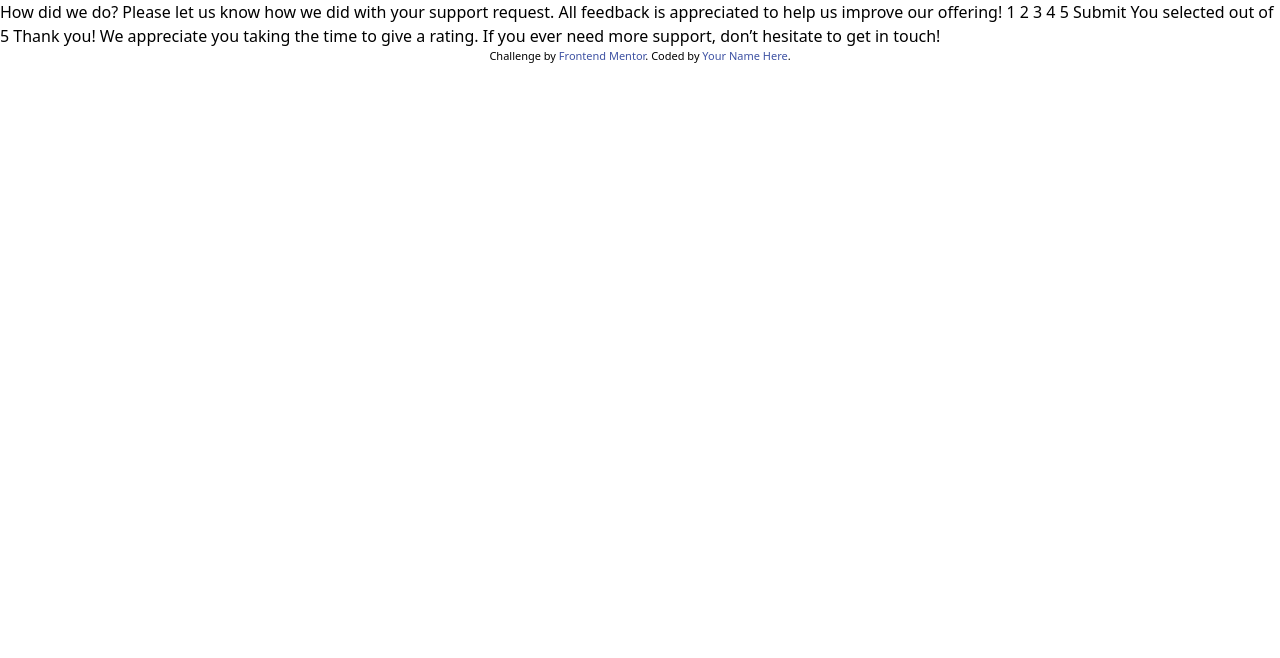
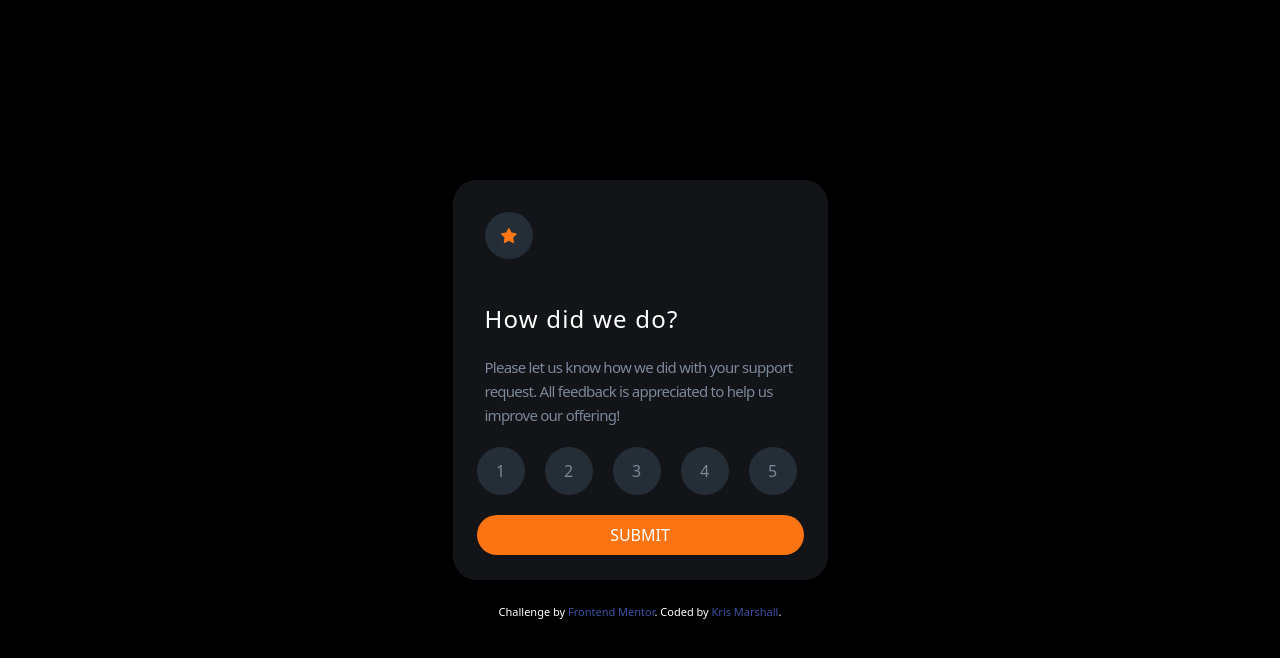
Before and after one commit to RflctnOfU/Interactive-Rating-Component, a website: page index.html in a window 1280 px wide. Drawn offline with Linux system fonts and the light colour scheme.

Commit message:
styling of component mostly complete - need to add js now

```diff
--- a/index.html
+++ b/index.html
@@ -11,7 +11,13 @@
       sizes="32x32"
       href="./images/favicon-32x32.png"
     />
-    <link href="/dist/output.css" rel="stylesheet" />
+    <link href="./dist/output.css" rel="stylesheet" />
+    <link rel="preconnect" href="https://fonts.googleapis.com" />
+    <link rel="preconnect" href="https://fonts.gstatic.com" crossorigin />
+    <link
+      href="https://fonts.googleapis.com/css2?family=Fraunces:wght@700&family=Montserrat:wght@500;700&family=Outfit:wght@400;700&family=Overpass:wght@400;700&family=Titillium+Web:wght@200&display=swap"
+      rel="stylesheet"
+    />
 
     <title>Frontend Mentor | Interactive rating component</title>
 
@@ -26,16 +32,74 @@
       }
     </style>
   </head>
-  <body>
+  <body class="bg-black h-screen flex flex-col justify-center items-center">
     <!-- Rating state start -->
-
-    How did we do? Please let us know how we did with your support request. All
-    feedback is appreciated to help us improve our offering! 1 2 3 4 5 Submit
+    <div
+      class="w-[375px] h-[400px] rounded-3xl bg-[hsl(216_12%_8%)] flex flex-col gap-5 p-2"
+      id="main"
+    >
+      <div class="w-12 m-6">
+        <div class="p-4 rounded-full bg-[hsl(213_19%_18%)]">
+          <img src="./images/icon-star.svg" alt="" />
+        </div>
+      </div>
+      <h2 class="text-white ml-4 pl-2 text-2xl tracking-wider">
+        How did we do?
+      </h2>
+      <p
+        class="text-[hsl(216_12%_54%)] ml-4 px-2 text-[15px] leading-6 tracking-tighter"
+      >
+        Please let us know how we did with your support request. All feedback is
+        appreciated to help us improve our offering!
+      </p>
+      <div class="flex gap-5 ml-4">
+        <div
+          class="w-12 h-12 rounded-full bg-[hsl(213_19%_18%)] text-center pt-3 text-[hsl(216_12%_54%)] hover:bg-[hsl(25_97%_53%)] hover:text-white hover:cursor-pointer active:text-white active:bg-[hsl(217_12%_63%)] active"
+          id="1"
+        >
+          1
+        </div>
+        <div
+          class="w-12 h-12 rounded-full bg-[hsl(213_19%_18%)] text-center pt-3 text-[hsl(216_12%_54%)] hover:bg-[hsl(25_97%_53%)] hover:text-white hover:cursor-pointer active:text-white active:bg-[hsl(217_12%_63%)]"
+          id="2"
+        >
+          2
+        </div>
+        <div
+          class="w-12 h-12 rounded-full bg-[hsl(213_19%_18%)] text-center pt-3 text-[hsl(216_12%_54%)] hover:bg-[hsl(25_97%_53%)] hover:text-white hover:cursor-pointer active:text-white active:bg-[hsl(217_12%_63%)]"
+          id="3"
+        >
+          3
+        </div>
+        <div
+          class="w-12 h-12 rounded-full bg-[hsl(213_19%_18%)] text-center pt-3 text-[hsl(216_12%_54%)] hover:bg-[hsl(25_97%_53%)] hover:text-white hover:cursor-pointer active:text-white active:bg-[hsl(217_12%_63%)]"
+          id="4"
+        >
+          4
+        </div>
+        <div
+          class="w-12 h-12 rounded-full bg-[hsl(213_19%_18%)] text-center pt-3 text-[hsl(216_12%_54%)] hover:bg-[hsl(25_97%_53%)] hover:text-white hover:cursor-pointer active:text-white active:bg-[hsl(217_12%_63%)]"
+          id="5"
+        >
+          5
+        </div>
+      </div>
+      <button
+        id="submit"
+        class="rounded-full bg-[hsl(25_97%_53%)] text-white hover:bg-white hover:text-[hsl(25_97%_53%)] mx-4 p-2 mb-3"
+      >
+        SUBMIT
+      </button>
+    </div>
+    1 2 3 4 5 Submit
 
     <!-- Rating state end -->
 
     <!-- Thank you state start -->
-
+    <div
+      class="w-[350px] h-[350px] rounded-3xl bg-[#252d37] hidden"
+      id="thanks"
+    ></div>
     You selected
     <!-- Add rating here -->
     out of 5 Thank you! We appreciate you taking the time to give a rating. If
@@ -43,11 +107,11 @@
 
     <!-- Thank you state end -->
 
-    <div class="attribution">
+    <div class="attribution text-white">
       Challenge by
       <a href="https://www.frontendmentor.io?ref=challenge" target="_blank"
         >Frontend Mentor</a
-      >. Coded by <a href="#">Your Name Here</a>.
+      >. Coded by <a href="#">Kris Marshall</a>.
     </div>
   </body>
 </html>
```
Also changed, not shown: dist/output.css.
